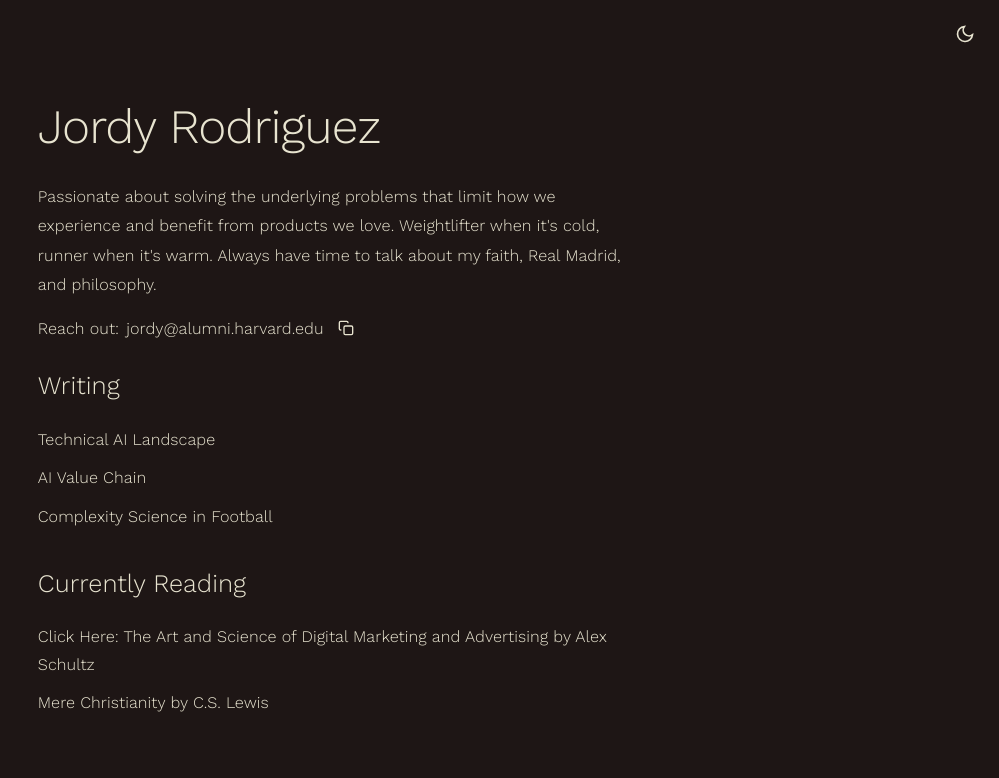
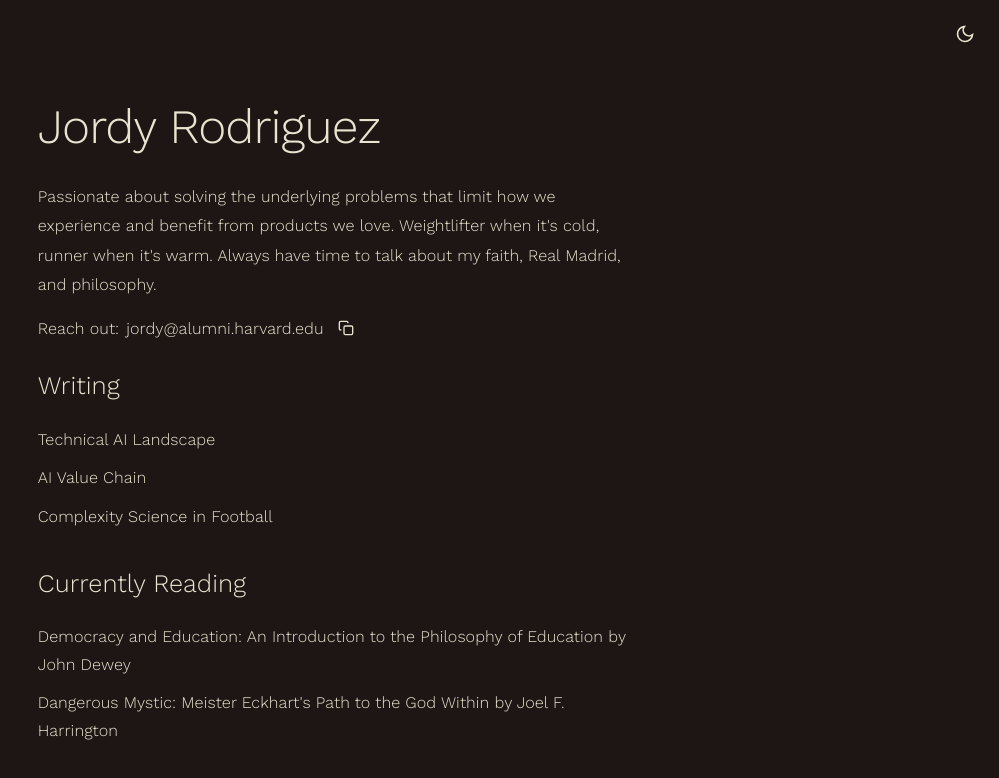
Before and after one commit to rodriguezjordyc/website, a plain HTML site: page index.html in a window 1280 px wide. Shown: the whole page, without its empty margins (281-1280 px from the left). Drawn offline with nearby package versions, Linux system fonts and the light colour scheme.

Commit message:
currently reading updates

```diff
--- a/index.html
+++ b/index.html
@@ -72,10 +72,10 @@
             <h2 class="section-header">Currently Reading</h2>
             <div class="reading-list">
                 <div class="reading-item">
-                    <a href="https://www.barnesandnoble.com/w/click-here-alex-schultz/1147083263" target="_blank" rel="noopener noreferrer" class="reading-link">Click Here: The Art and Science of Digital Marketing and Advertising by Alex Schultz</a>
+                    <a href="https://en.wikipedia.org/wiki/Democracy_and_Education" target="_blank" rel="noopener noreferrer" class="reading-link">Democracy and Education: An Introduction to the Philosophy of Education by John Dewey</a>
                 </div>
                 <div class="reading-item">
-                    <a href="https://www.harpercollins.com/products/mere-christianity-c-s-lewis?variant=40974870323234" target="_blank" rel="noopener noreferrer" class="reading-link">Mere Christianity by C.S. Lewis</a>
+                    <a href="https://www.penguinrandomhouse.com/books/534483/dangerous-mystic-by-joel-f-harrington/" target="_blank" rel="noopener noreferrer" class="reading-link">Dangerous Mystic: Meister Eckhart's Path to the God Within by Joel F. Harrington</a>
                 </div>
             </div>
         </section>
```
